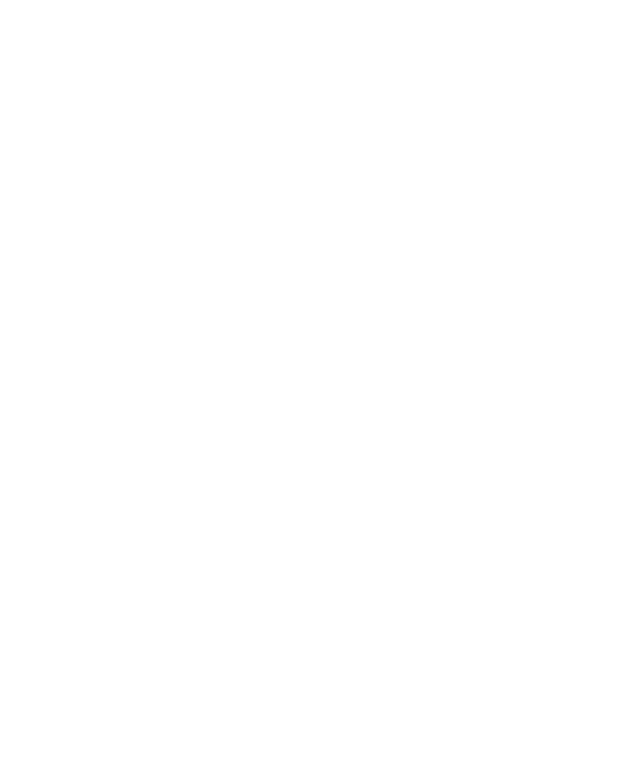
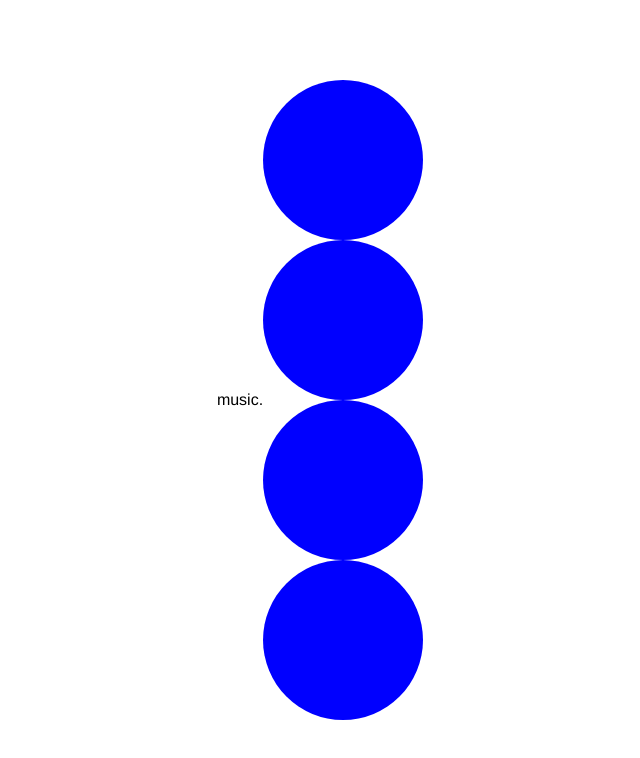
Before and after one commit to SanjeevMidda/linear-circles, a React (Create React App) app: page / in a window 1280 px wide. Shown: the top 758 px of the page, without its empty margins (320-960 px from the left). Built offline with nearby package versions, Linux system fonts and the light colour scheme.

Commit message:
created App.js UI to hold linerar circles

```diff
--- a/src/App.js
+++ b/src/App.js
@@ -1,7 +1,22 @@
 import "./index.css";
+import LinearCircle from "./component/LinearCircle";
 
 function App() {
-  return <div className="App"></div>;
+  // 4 circles with different colors which rotate in different directions
+
+  // creat App.js UI
+  // add title
+  return (
+    <div className="App">
+      <h4>music.</h4>
+      <div className="linearCirclesContainer">
+        <LinearCircle />
+        <LinearCircle />
+        <LinearCircle />
+        <LinearCircle />
+      </div>
+    </div>
+  );
 }
 
 export default App;
```
